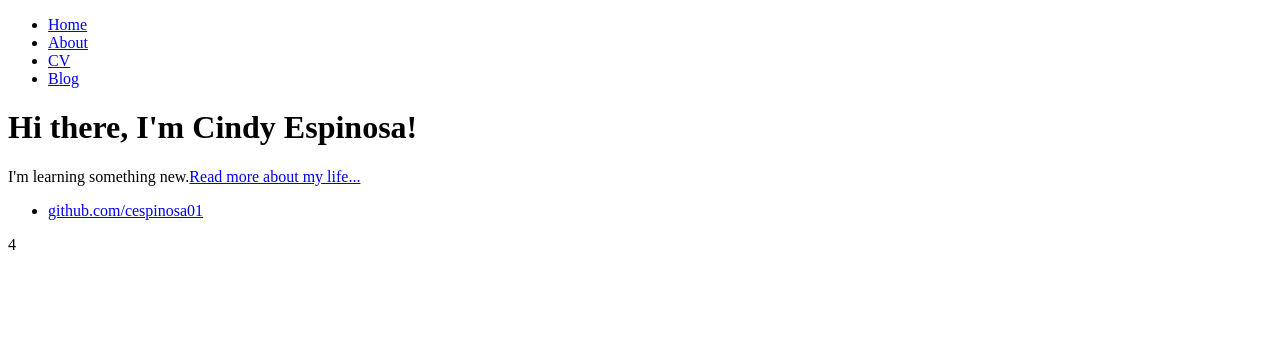
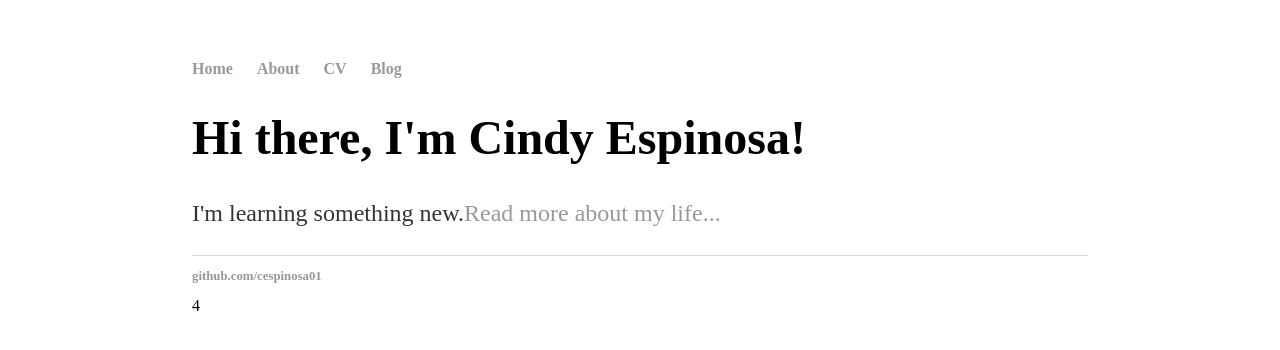
Before and after one commit to cespinosa01/website1.github.io, a plain HTML site: page index.html in a window 1280 px wide. Drawn offline with Linux system fonts and the light colour scheme; files that its build step writes are made by us from their sources.

Commit message:
Update index.html

```diff
--- a/index.html
+++ b/index.html
@@ -3,6 +3,9 @@
 	<head>
 		<title>Cindy Espinosa</title>
 	</head>
+	<title>Cindy Espinosa</title>
+		<!-- link to main stylesheet -->
+		<link rel="stylesheet" type="text/css" href="/css/main.css">
 	<body>
 		<nav>
     		<ul>
```
